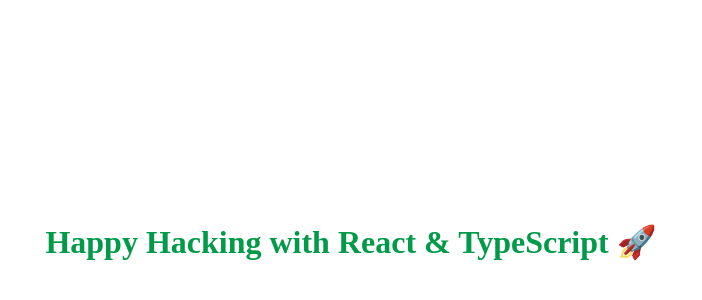
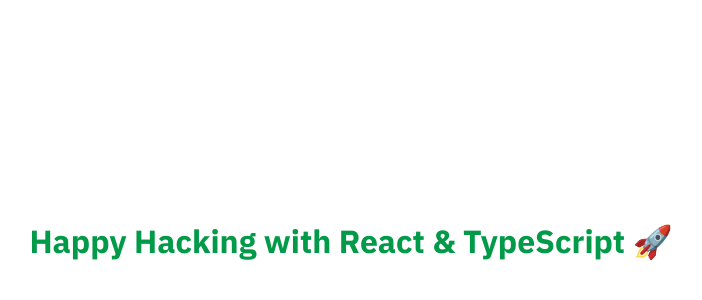
Before and after one commit to GSG-G13/code-academy, a React (Vite) app: page / in a window 1280 px wide. Shown: the part 158-458 px from the top of the page, without its empty margins (289-991 px from the left). Built offline with nearby package versions, Linux system fonts and the light colour scheme.

Commit message:
feat: add css files

```diff
--- /dev/null
+++ b/src/assets/style/academy.css
@@ -0,0 +1,3 @@
+body {
+  background-color: #f0f3f4;
+}
--- a/src/index.css
+++ b/src/index.css
@@ -1,5 +1,23 @@
-*{
+@import url('https://fonts.googleapis.com/css2?family=Baloo+2:wght@400;500;600;700;800&family=IBM+Plex+Sans+Arabic:wght@100;200;300;400;500;600;700&display=swap');
+* {
   margin: 0;
   padding: 0;
   box-sizing: border-box;
+  font-family: 'Baloo 2', cursive;
+  font-family: 'IBM Plex Sans Arabic', sans-serif !important;
 }
+span.MuiTypography-root.MuiTypography-body1.MuiListItemText-primary.css-10hburv-MuiTypography-root {
+  font-size: 1.15rem;
+}
+
+.css-1r9jet7 {
+  justify-content: space-between;
+  padding: 0px 8px 0 63px;
+}
+@media (min-width: 600px) {
+  .css-hyum1k-MuiToolbar-root {
+    min-height: 64px;
+    display: flex;
+    justify-content: space-between;
+  }
+}
```
